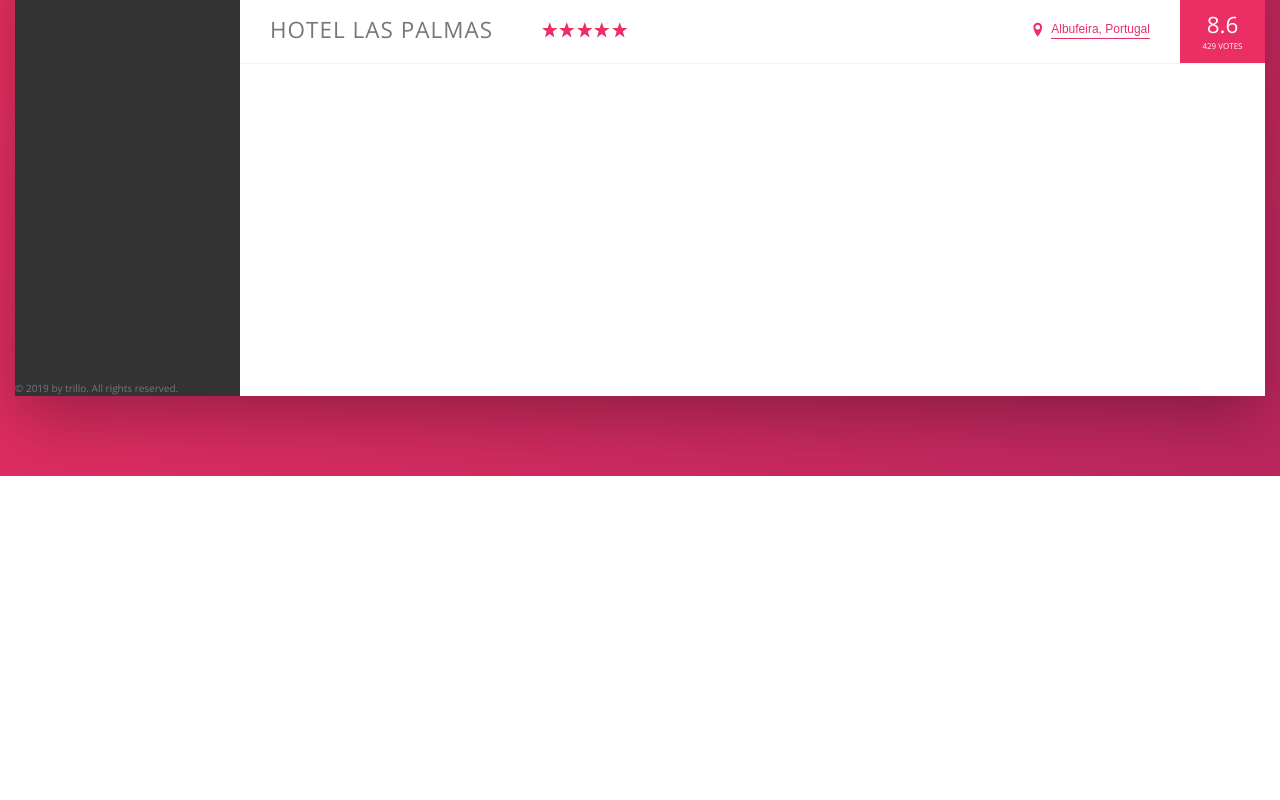
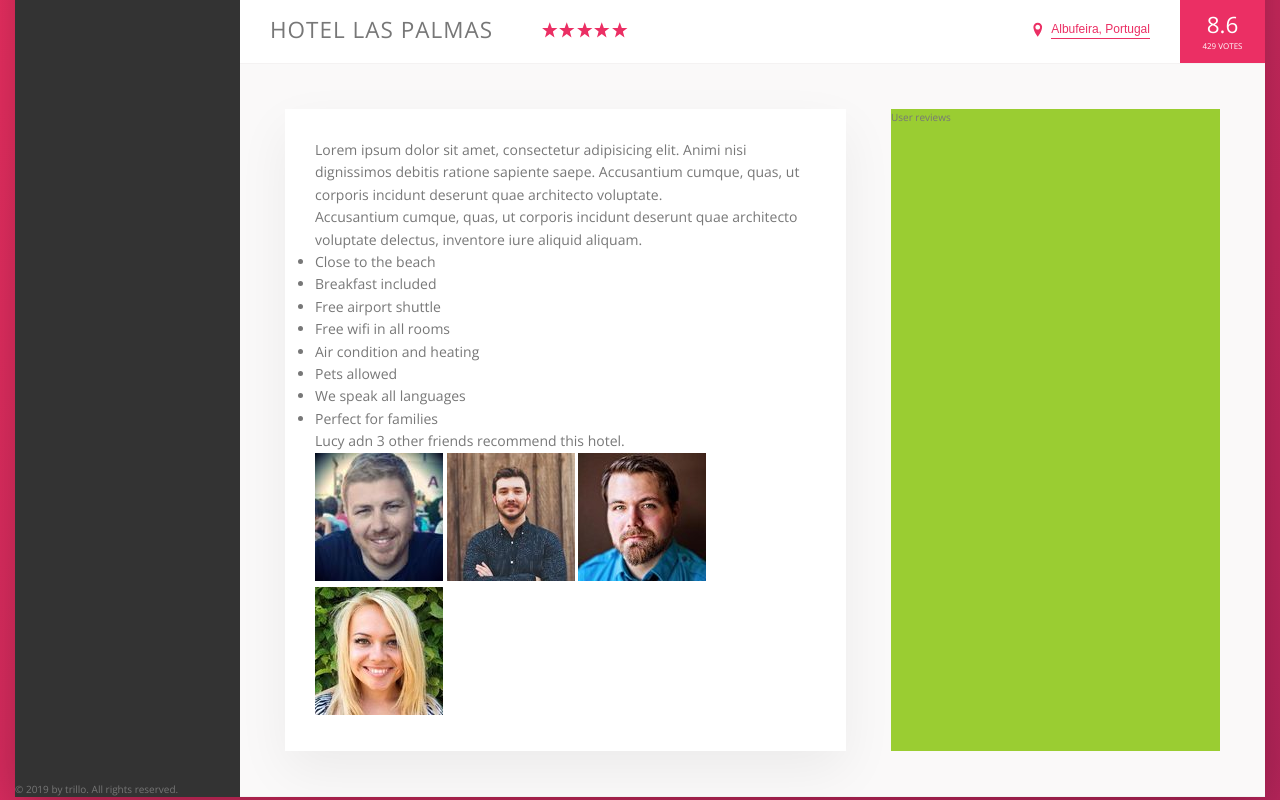
Before and after one commit to SALeon/TRILLO, a website built with webpack: page src/index.html in a window 1280 px wide. Shown: the part 554-1354 px from the top of the page. Before the commit the page ends 1030 px from the top, so only its background shows below. Built offline with nearby package versions, Linux system fonts and the light colour scheme; files whose address does not match are found by name.

Commit message:
add description section1

```diff
--- a/src/index.html
+++ b/src/index.html
@@ -137,6 +137,42 @@
                         </div>
                     </div>
 
+                    <div class="detail">
+                        <div class="description">
+                            <p class="paragraph">
+                                Lorem ipsum dolor sit amet, consectetur adipisicing elit. Animi nisi dignissimos debitis ratione sapiente saepe.
+                                Accusantium cumque, quas, ut corporis incidunt deserunt quae architecto voluptate.
+                            </p>
+                            <p class="paragraph">
+                                Accusantium cumque, quas, ut corporis incidunt deserunt quae architecto voluptate delectus, inventore iure aliquid
+                                aliquam.
+                            </p>
+                            <ul class="list">
+                                <li class="list-item">Close to the beach</li>
+                                <li class="list-item">Breakfast included</li>
+                                <li class="list-item">Free airport shuttle</li>
+                                <li class="list-item">Free wifi in all rooms</li>
+                                <li class="list-item">Air condition and heating</li>
+                                <li class="list-item">Pets allowed</li>
+                                <li class="list-item">We speak all languages</li>
+                                <li class="list-item">Perfect for families</li>
+                            </ul>
+                            <div class="recommend">
+                                <p class="recommend__count">
+                                    Lucy adn 3 other friends recommend this hotel.
+                                </p>
+                                <div class="recommend__friends">
+                                    <img src="img/user-3.jpg" alt="Friend 3" class="recommend__photo">
+                                    <img src="img/user-4.jpg" alt="Friend 4" class="recommend__photo">
+                                    <img src="img/user-5.jpg" alt="Friend 5" class="recommend__photo">
+                                    <img src="img/user-6.jpg" alt="Friend 6" class="recommend__photo">
+                                </div>
+                            </div>
+                        </div>
+                        <div class="user-reviews">
+                            User reviews
+                        </div>
+                    </div>
                 </main>
             </div>
         </div>
--- a/src/sass/_base.scss
+++ b/src/sass/_base.scss
@@ -31,6 +31,9 @@ Grey dark 3: #999
     --color-grey-dark-3: #999;
 
     --shadow-dark: 0 2rem 6rem rgba(0, 0, 0, .3);
+    --shadow-light: 0 2rem 5rem rgba(0, 0, 0, .06);
+
+    --line: 1px solid var(--color-grey-light-2);
 }
 
 * {
--- a/src/sass/_components.scss
+++ b/src/sass/_components.scss
@@ -210,7 +210,7 @@ legal {
 .overview {
     display: flex;
     align-items: center;
-    border-bottom: 1px solid var(--color-grey-light-2);
+    border-bottom: var(--line);
 
     &__heading {
         font-size: 2.25rem;
--- a/src/sass/_layout.scss
+++ b/src/sass/_layout.scss
@@ -33,6 +33,25 @@
 .hotel-view {
     background-color: #fff;
     flex: 1;
+}
 
-    height: 80rem;
+.detail {
+    display: flex;
+    padding: 4.5rem;
+    background-color: var(--color-grey-light-1);
+    border-bottom: var(--line);
 }
+
+.description {
+    font-size: 1.4rem;
+    flex: 0 0 60%;
+    margin-right: 4.5rem;
+    background-color: #fff;
+    box-shadow: var(--shadow-light);
+    padding: 3rem;
+}
+
+.user-reviews {
+    flex: 1;
+    background-color: yellowgreen;
+}
```
